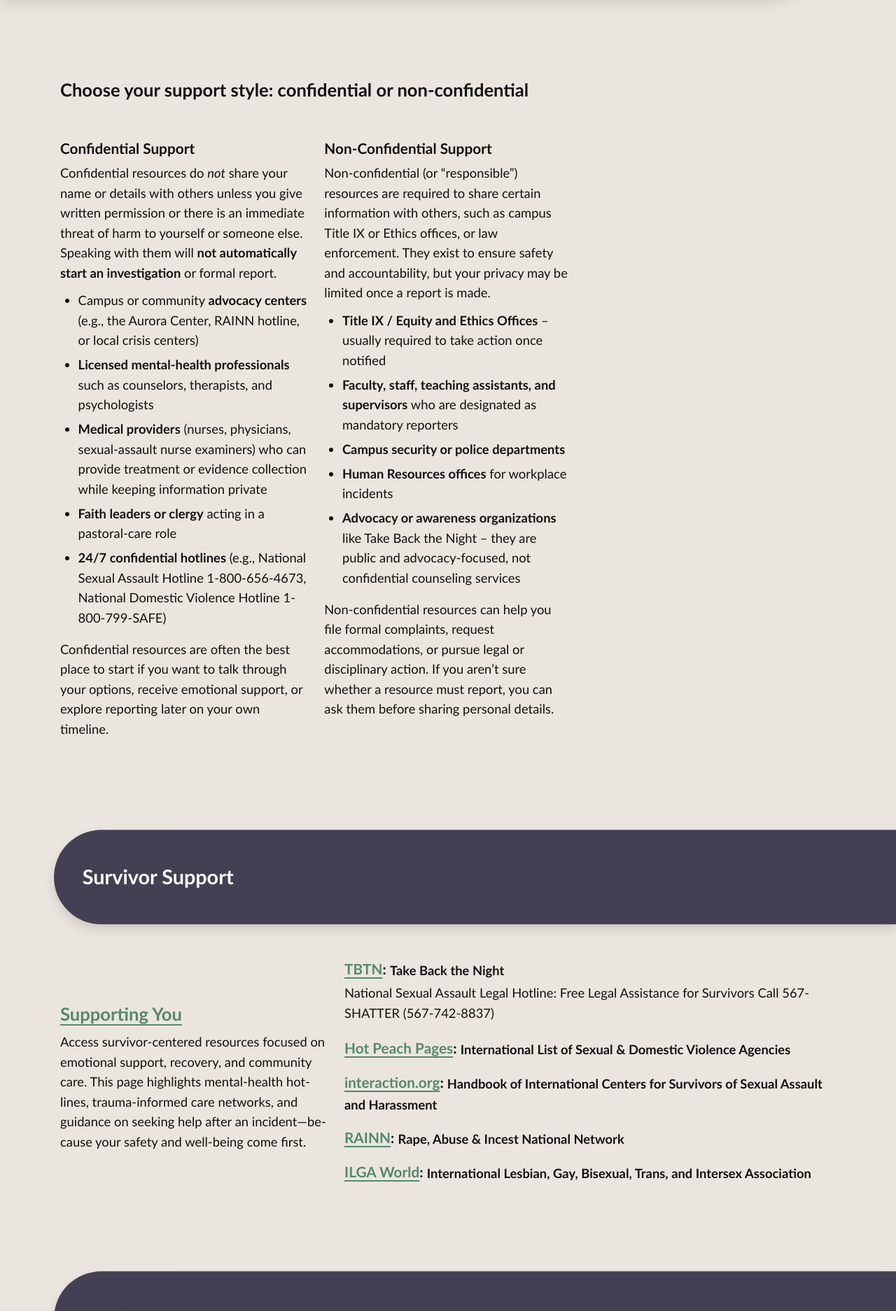
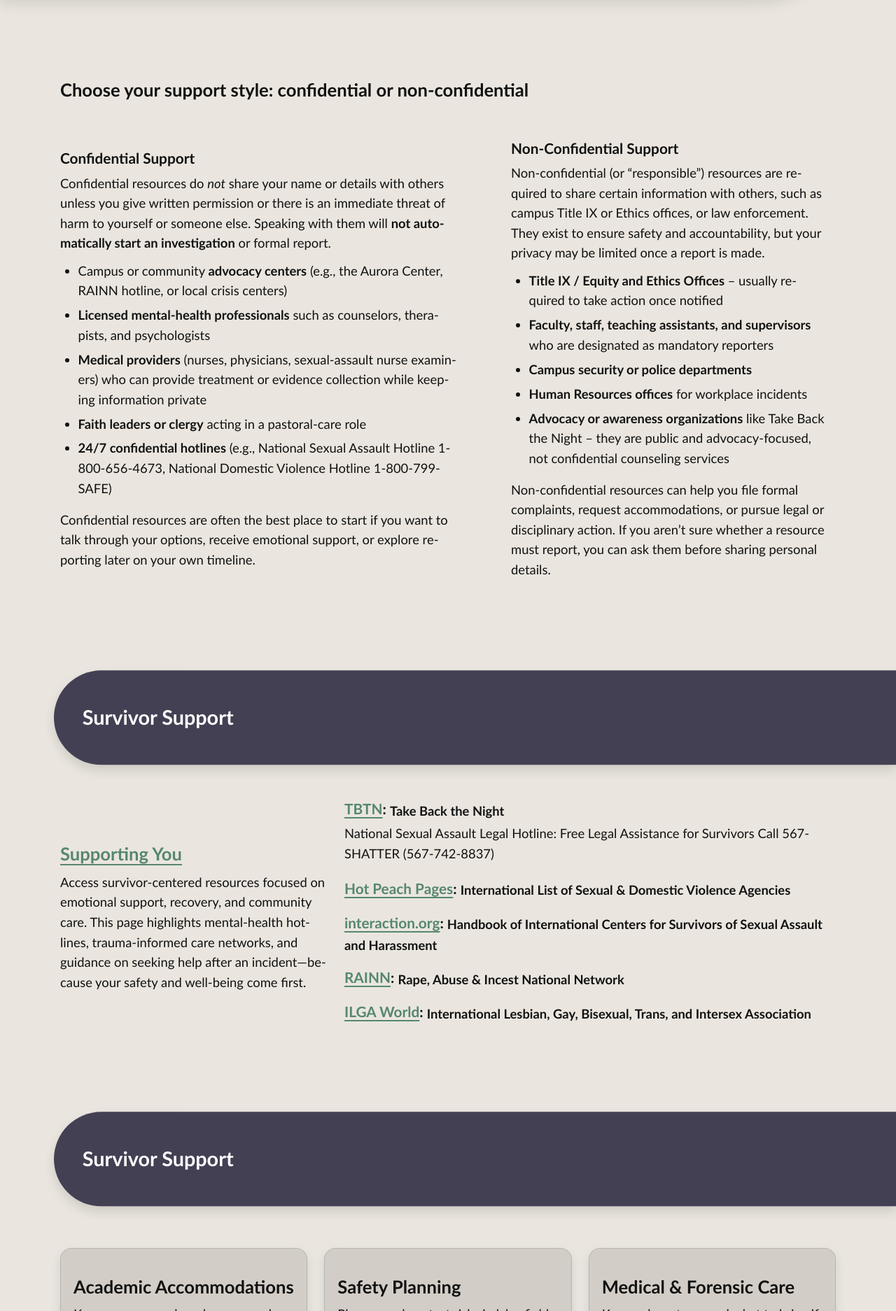
Before and after one commit to AnthroSafetyWarrior/GoldenTrowelProject, a Jekyll site: the page built from _pages/support.html, in a window 1280 px wide. Shown: the part 1520-3394 px from the top of the page at 70% size. Built offline with Jekyll 4.4.1, drawn with Linux system fonts in a browser that asks for light colours.

Commit message:
updating name

```diff
--- a/_pages/support.html
+++ b/_pages/support.html
@@ -39,11 +39,11 @@
 </div>
 </section>
 
-<section class="section">
+  <section class="section section--prep">
 <h3><strong>Choose your support style: confidential or non-confidential</strong></h3>
-  <div class="pill-grid">
+       <div class="split split--prep">
+<div class="text">
     <!-- CONFIDENTIAL -->
-    <article class="text">
       <h4><strong>Confidential Support</strong></h4>
       <p>
         Confidential resources do <em>not</em> share your name or details with others
@@ -61,10 +61,10 @@
         Confidential resources are often the best place to start if you want to talk through your options,
         receive emotional support, or explore reporting later on your own timeline.
       </p>
-    </article>
+    </div>
 
     <!-- NON-CONFIDENTIAL -->
-    <article class="text">
+ <div class="text text--right">
       <h4><strong>Non-Confidential Support</strong></h4>
       <p>
         Non-confidential (or “responsible”) resources are required to share certain information with others,
@@ -83,7 +83,7 @@
         or pursue legal or disciplinary action. If you aren’t sure whether a resource must report,
         you can ask them before sharing personal details.
       </p>
-    </article>
+    </div>
 
   </div>
 </section>
```
